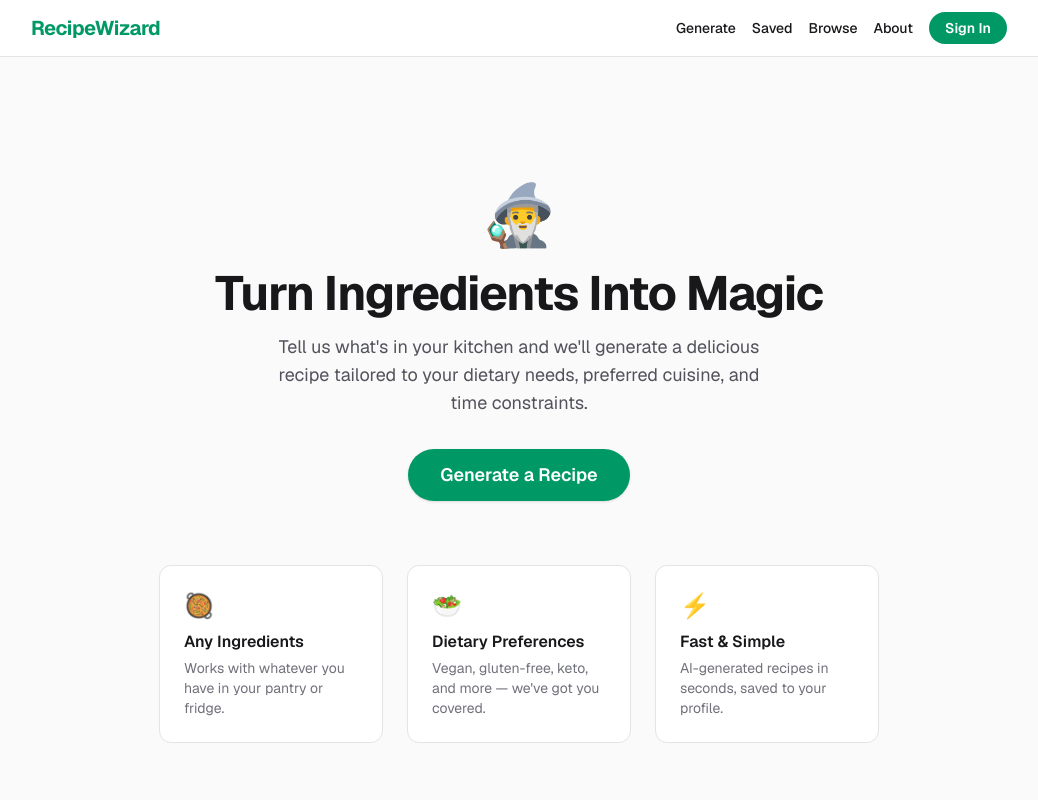
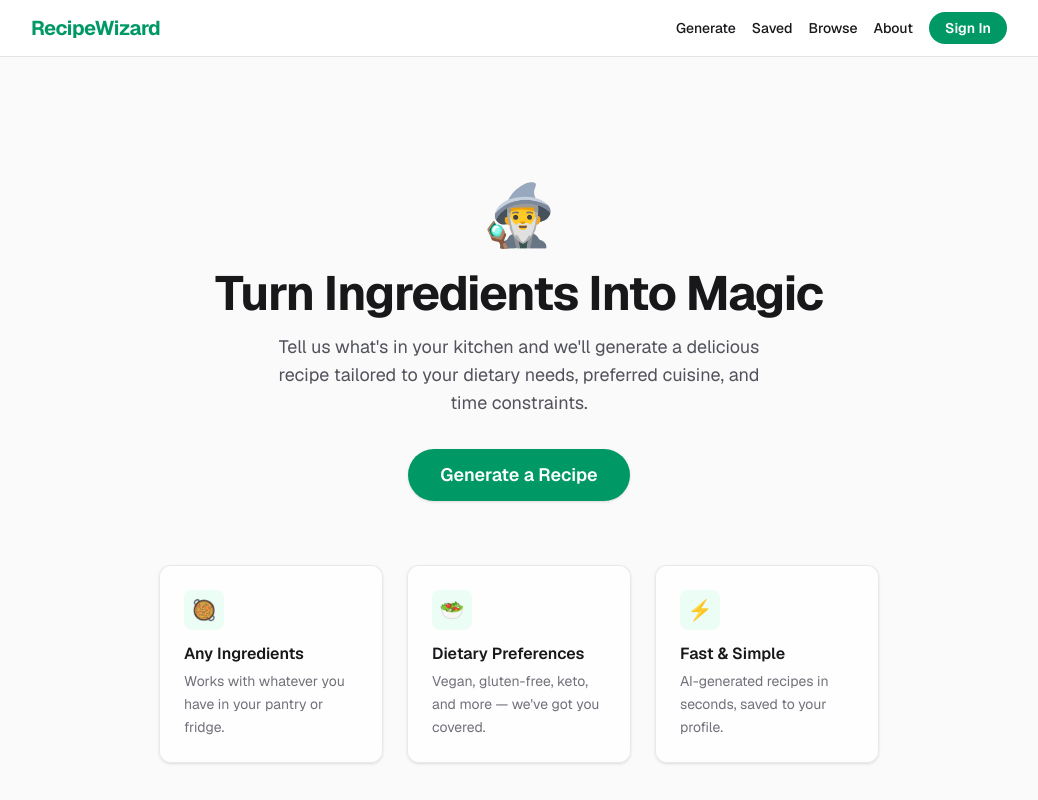
Before and after one commit to MashrurNafi/RecipeWizard, a Next.js app: page / in a window 1280 px wide. Shown: the top 800 px of the page, without its empty margins (121-1159 px from the left). Built offline with nearby package versions, Linux system fonts and the light colour scheme; no server answers.

Commit message:
Fixed card

```diff
--- a/src/app/page.tsx
+++ b/src/app/page.tsx
@@ -13,25 +13,49 @@ export default function HomePage() {
       </p>
       <Link
         href="/generate"
-        className="rounded-full bg-emerald-600 px-8 py-3 text-lg font-semibold text-white shadow-sm transition-colors hover:bg-emerald-700"
+        className="rounded-full bg-emerald-600 px-8 py-3 text-lg font-semibold text-white shadow-sm transition-colors hover:bg-emerald-700 hover:shadow-md"
       >
         Generate a Recipe
       </Link>
+
       <div className="mt-16 grid gap-6 sm:grid-cols-3">
-        <div className="rounded-xl border border-zinc-200 bg-white p-6 text-left">
-          <div className="mb-2 text-2xl">🥘</div>
-          <h3 className="mb-1 font-semibold">Any Ingredients</h3>
-          <p className="text-sm text-zinc-500">Works with whatever you have in your pantry or fridge.</p>
+        {/* Card 1 */}
+        <div className="group rounded-xl border border-zinc-200/80 bg-white/70 p-6 text-left shadow-sm backdrop-blur-sm transition-all duration-300 hover:-translate-y-1 hover:border-emerald-500/30 hover:shadow-md hover:shadow-emerald-500/5">
+          <div className="mb-3 flex h-10 w-10 items-center justify-center rounded-lg bg-emerald-50 text-xl transition-transform duration-300 group-hover:scale-110">
+            🥘
+          </div>
+          <h3 className="mb-1 font-semibold text-zinc-900 transition-colors group-hover:text-emerald-700">
+            Any Ingredients
+          </h3>
+          <p className="text-sm text-zinc-500 leading-relaxed">
+            Works with whatever you have in your pantry or fridge.
+          </p>
         </div>
-        <div className="rounded-xl border border-zinc-200 bg-white p-6 text-left">
-          <div className="mb-2 text-2xl">🥗</div>
-          <h3 className="mb-1 font-semibold">Dietary Preferences</h3>
-          <p className="text-sm text-zinc-500">Vegan, gluten-free, keto, and more — we&apos;ve got you covered.</p>
+
+        {/* Card 2 */}
+        <div className="group rounded-xl border border-zinc-200/80 bg-white/70 p-6 text-left shadow-sm backdrop-blur-sm transition-all duration-300 hover:-translate-y-1 hover:border-emerald-500/30 hover:shadow-md hover:shadow-emerald-500/5">
+          <div className="mb-3 flex h-10 w-10 items-center justify-center rounded-lg bg-emerald-50 text-xl transition-transform duration-300 group-hover:scale-110">
+            🥗
+          </div>
+          <h3 className="mb-1 font-semibold text-zinc-900 transition-colors group-hover:text-emerald-700">
+            Dietary Preferences
+          </h3>
+          <p className="text-sm text-zinc-500 leading-relaxed">
+            Vegan, gluten-free, keto, and more — we&apos;ve got you covered.
+          </p>
         </div>
-        <div className="rounded-xl border border-zinc-200 bg-white p-6 text-left">
-          <div className="mb-2 text-2xl">⚡</div>
-          <h3 className="mb-1 font-semibold">Fast & Simple</h3>
-          <p className="text-sm text-zinc-500">AI-generated recipes in seconds, saved to your profile.</p>
+
+        {/* Card 3 */}
+        <div className="group rounded-xl border border-zinc-200/80 bg-white/70 p-6 text-left shadow-sm backdrop-blur-sm transition-all duration-300 hover:-translate-y-1 hover:border-emerald-500/30 hover:shadow-md hover:shadow-emerald-500/5">
+          <div className="mb-3 flex h-10 w-10 items-center justify-center rounded-lg bg-emerald-50 text-xl transition-transform duration-300 group-hover:scale-110">
+            ⚡
+          </div>
+          <h3 className="mb-1 font-semibold text-zinc-900 transition-colors group-hover:text-emerald-700">
+            Fast & Simple
+          </h3>
+          <p className="text-sm text-zinc-500 leading-relaxed">
+            AI-generated recipes in seconds, saved to your profile.
+          </p>
         </div>
       </div>
     </div>
```
